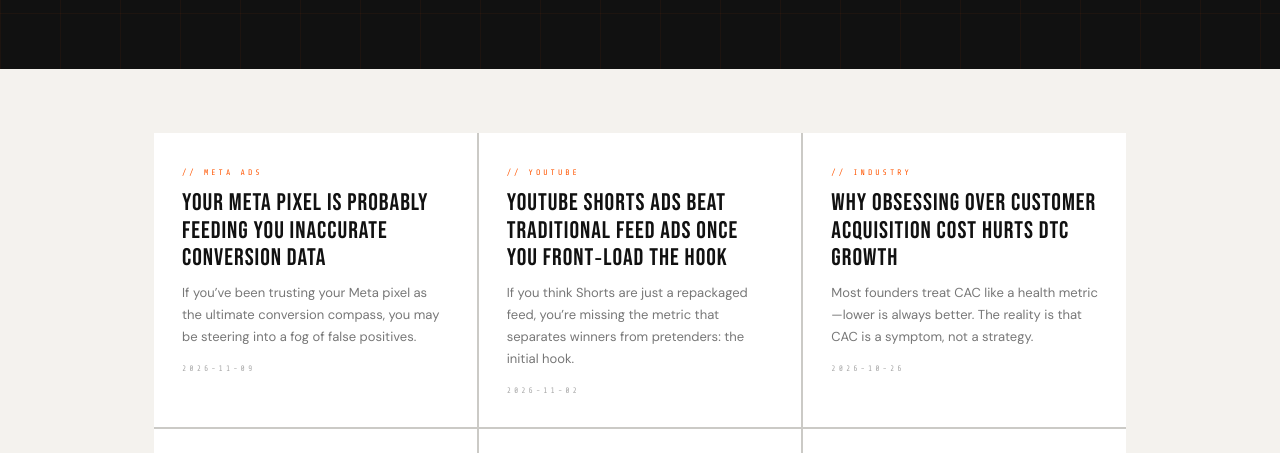
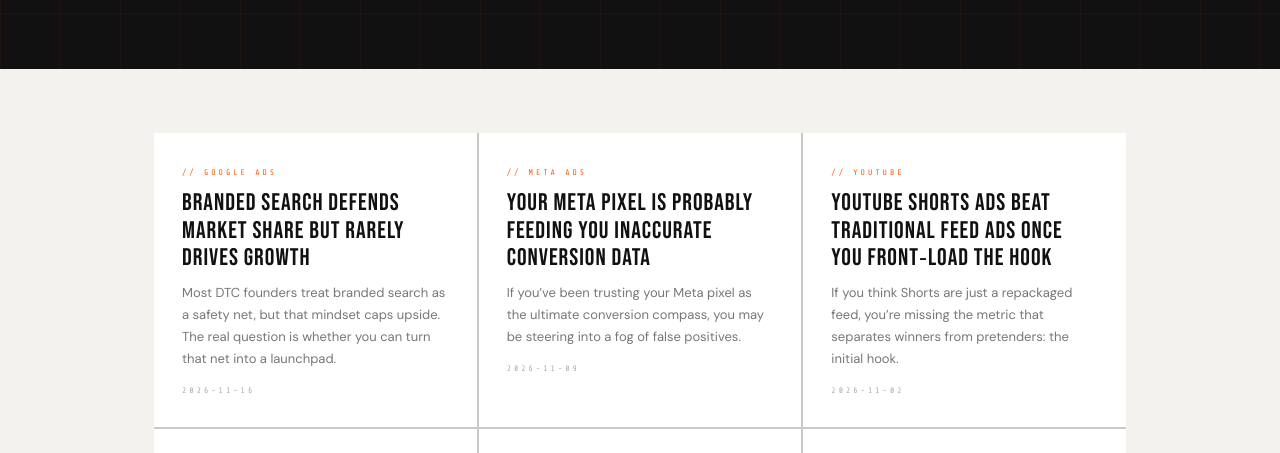
Before and after one commit to schoreagency/schore-website, a plain HTML site: page transmissions/index.html in a window 1280 px wide. Shown: the part 347-800 px from the top of the page. Drawn offline with nearby package versions, Linux system fonts and the light colour scheme.

Commit message:
transmissions: list "Branded search defends market share but rarely drives growth"

```diff
--- a/transmissions/index.html
+++ b/transmissions/index.html
@@ -90,6 +90,13 @@ footer{background:#111;padding:40px 64px;border-top:3px solid #ff5500;display:fl
 <div class="page-body">
   <div class="t-grid">
     <!-- TRANSMISSION_CARDS -->
+      <a href="/transmissions/branded-search-defends-share-not-growth" class="t-card">
+        <div class="t-card-cat">// GOOGLE ADS</div>
+        <div class="t-card-title">Branded search defends market share but rarely drives growth</div>
+        <div class="t-card-desc">Most DTC founders treat branded search as a safety net, but that mindset caps upside. The real question is whether you can turn that net into a launchpad.</div>
+        <div class="t-card-date">2026-11-16</div>
+      </a>
+
       <a href="/transmissions/meta-pixel-might-be-lying" class="t-card">
         <div class="t-card-cat">// META ADS</div>
         <div class="t-card-title">Your Meta pixel is probably feeding you inaccurate conversion data</div>
```
